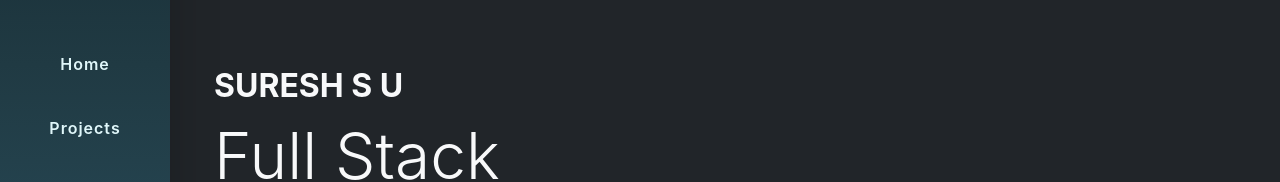
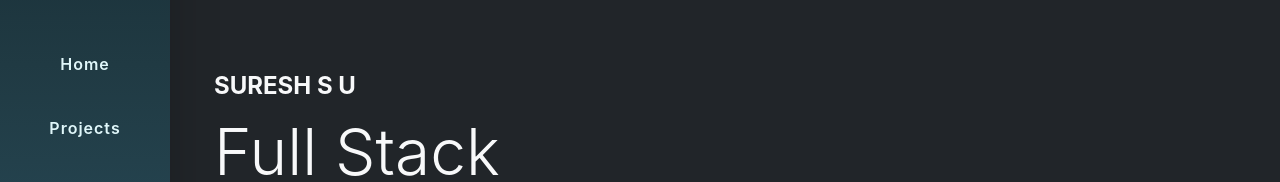
Before and after one commit to SURESH-S-U/suresh-portfolio, a React (Create React App) app: page / in a window 1280 px wide. Shown: the part 336-518 px from the top of the page. Built offline with nearby package versions, Linux system fonts and the light colour scheme.

Commit message:
Theme UPdated

```diff
--- a/src/App.js
+++ b/src/App.js
@@ -90,7 +90,7 @@ function App() {
           className="min-vh-100 d-flex flex-column justify-content-center my-5"
         >
           <h1 className="fw-bold lh-1">
-            <span className="fs-2 d-block mb-2">
+            <span className="fs-4 d-block mb-2">
               SURESH S U
             </span>
 
```
